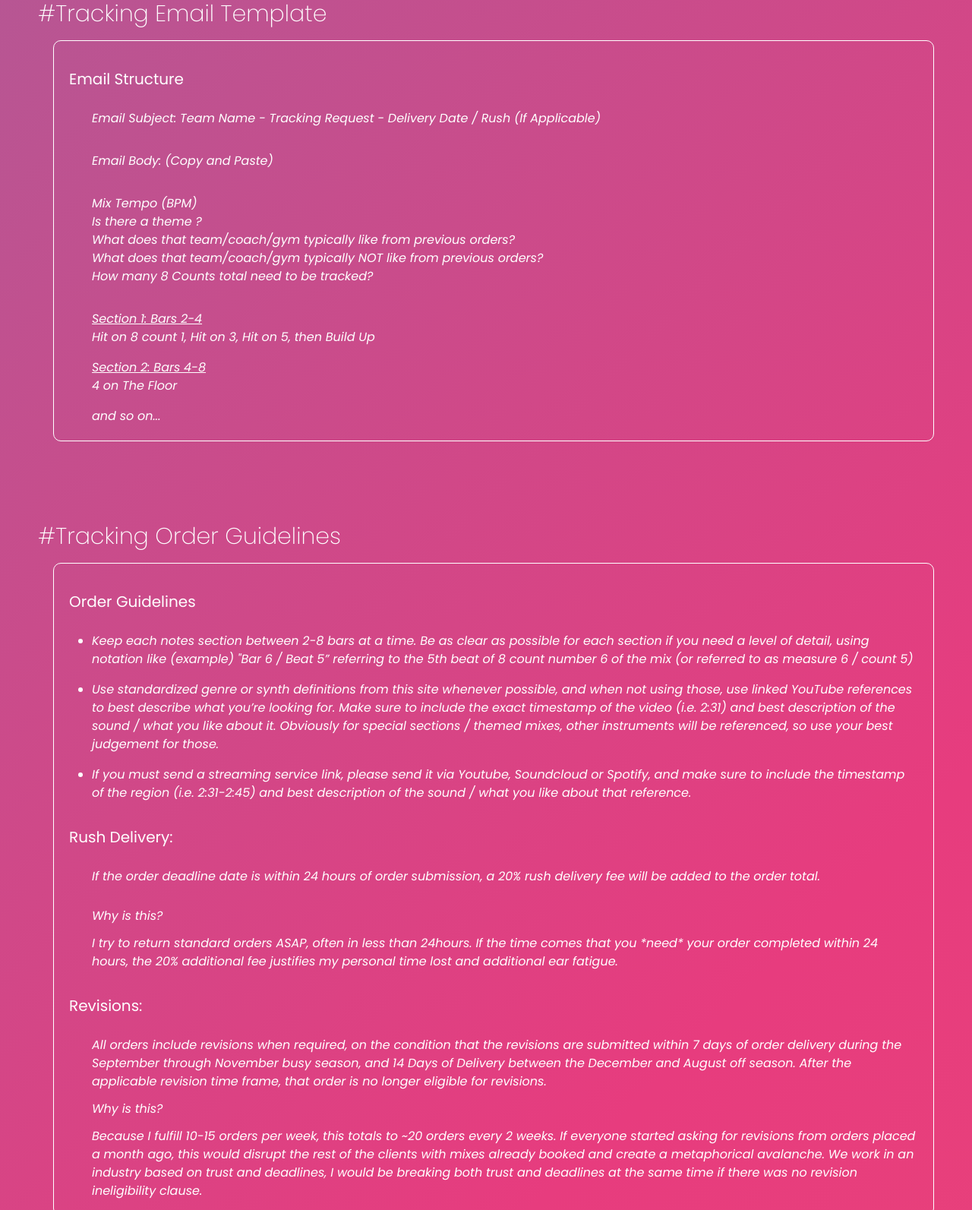
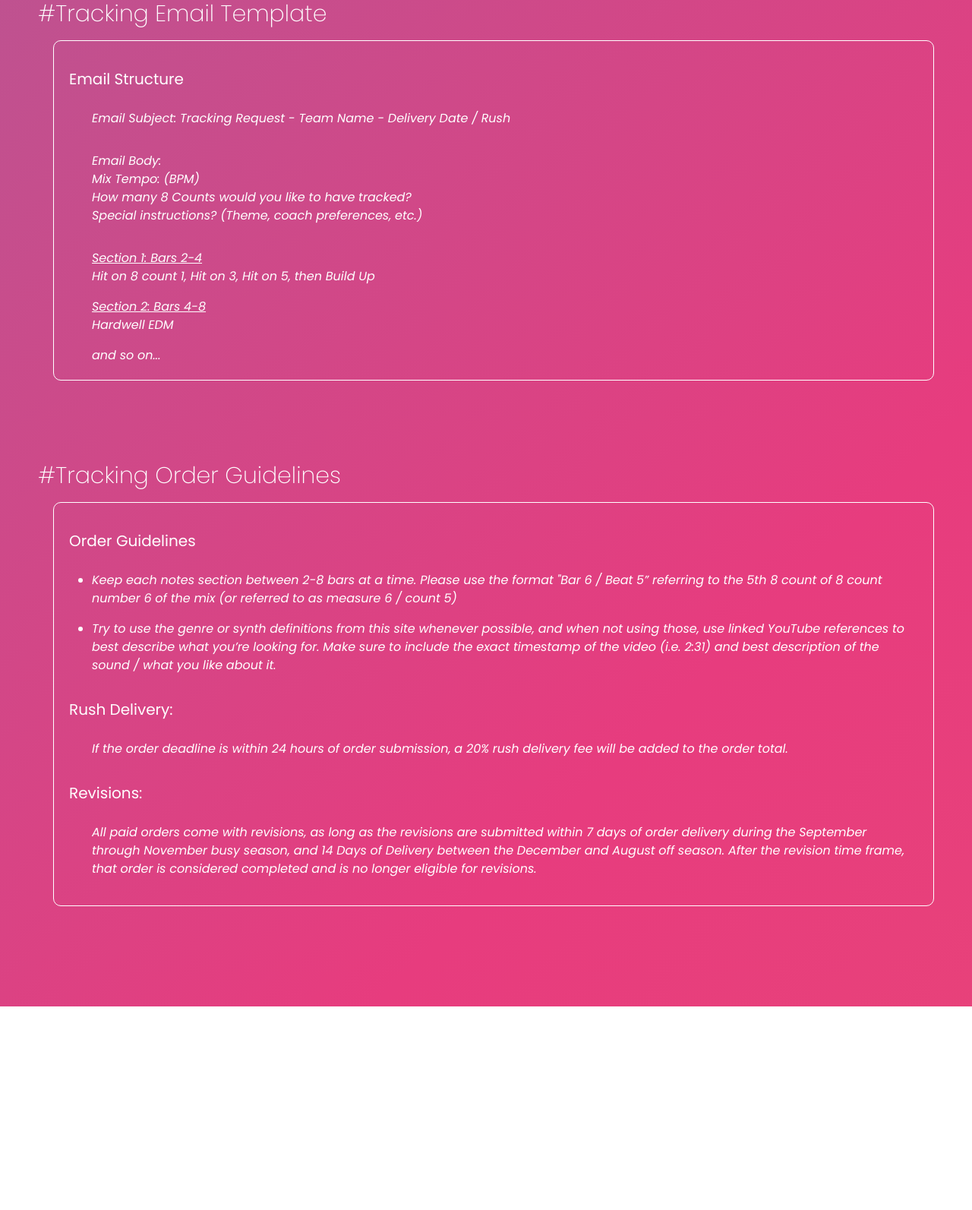
Before and after one commit to ajdemarco95/CheerMusicDictionary, a plain HTML site: page index.html in a window 1280 px wide. Shown: the part 4027-5620 px from the top of the page at 76% size. After the commit the page ends 5352 px from the top, so only its background shows below. Drawn offline with Linux system fonts and the light colour scheme.

Commit message:
updated 2025

```diff
--- a/index.html
+++ b/index.html
@@ -357,15 +357,12 @@
                     <h3>Email Structure</h3>
                 </div>
                 <div class="card-description">
-                    <p>Email Subject: Team Name - Tracking Request - Delivery Date / Rush (If Applicable)</p>
+                    <p>Email Subject: Tracking Request - Team Name - Delivery Date / Rush</p>
                     </br></br>
-                    <p>Email Body: (Copy and Paste)</p>
-                    </br></br>
-                    <p>Mix Tempo (BPM)</p>
-                    <p>Is there a theme ?</p>
-                    <p>What does that team/coach/gym typically like from previous orders?</p>
-                    <p>What does that team/coach/gym typically NOT like from previous orders?</p>
-                    <p>How many 8 Counts total need to be tracked?</p>
+                    <p>Email Body: </p>
+                    <p>Mix Tempo: (BPM)</p>
+                    <p>How many 8 Counts would you like to have tracked?</p>
+                    <p>Special instructions? (Theme, coach preferences, etc.)</p>
                     <br><br>
                     <span class="underline">
                         <p>Section 1: Bars 2-4</p>
@@ -375,7 +372,7 @@
                     <span class="underline">
                         <p>Section 2: Bars 4-8</p>
                     </span>
-                    <p>4 on The Floor</p>
+                    <p>Hardwell EDM</p>
                     <br>
                     <p>and so on...</p>
                 </div>
@@ -393,33 +390,20 @@
                 <div class="card-description">
                     <ul>
                         <li>
-                            <p>Keep each notes section between 2-8 bars at a time. Be as clear as possible for
-                                each section if you need a level of detail, using notation like (example)
-                                "Bar 6 / Beat 5” referring to the 5th beat of 8 count number 6 of the mix (or referred
+                            <p>Keep each notes section between 2-8 bars at a time. Please use the format "Bar 6 / Beat 5” referring to the 5th 8 count of 8 count number 6 of the mix (or referred
                                 to as
                                 measure 6 / count 5)
                             </p>
                         </li>
                         <br>
                         <li>
-                            <p>Use standardized genre or synth definitions from this site whenever
+                            <p>Try to use the genre or synth definitions from this site whenever
                                 possible, and when not using
                                 those, use linked YouTube references to best describe what you’re looking for. Make sure
                                 to
                                 include the exact timestamp of the video (i.e. 2:31) and best description of the sound /
                                 what
-                                you like about it. Obviously for special sections / themed mixes, other instruments will
-                                be
-                                referenced, so use your best judgement for those.
-                            </p>
-                        </li>
-                        <br>
-                        <li>
-                            <p>If you must send a streaming service link, please send it via Youtube, Soundcloud or
-                                Spotify, and make sure to include
-                                the timestamp of the region (i.e. 2:31-2:45) and best description of the sound / what
-                                you like
-                                about that reference.
+                                you like about it.
                             </p>
                         </li>
                         <br>
@@ -429,34 +413,19 @@
                     <h3>Rush Delivery:</h3>
                 </div>
                 <div class="card-description">
-                    <p> If the order deadline date is within 24 hours of order submission, a 20% rush delivery fee will
+                    <p> If the order deadline is within 24 hours of order submission, a 20% rush delivery fee will
                         be
-                        added to the order total.</p> <br><br>
-                    <h3>Why is this?</h3>
-                    <br>
-                    <p>I try to return standard orders ASAP, often in less than 24hours. If the time comes that you
-                        *need* your order completed within 24 hours, the 20% additional fee justifies my personal time
-                        lost and additional ear fatigue. </p>
-                    </span>
-                </div><br>
+                        added to the order total.</p> <br>
+                </div>
                 <div class="card-title">
                     <h3>Revisions:</h3>
                 </div>
                 <div class="card-description">
-                    <p>All orders include revisions when required, on the condition that the revisions are submitted
+                    <p>All paid orders come with revisions, as long as the revisions are submitted
                         within 7 days of order delivery during the September through November busy season, and 14 Days
-                        of Delivery between the December and August off season. After the applicable revision time
-                        frame, that order is no longer eligible for revisions.</p>
+                        of Delivery between the December and August off season. After the revision time
+                        frame, that order is considered completed and is no longer eligible for revisions.</p>
                     <br>
-                    <h3>Why is this?</h3>
-                    <br>
-                    <p>Because I fulfill 10-15 orders per week, this totals to ~20 orders every 2 weeks. If everyone
-                        started asking for revisions from orders placed a month ago, this would disrupt the rest of
-                        the clients with mixes already booked and create a metaphorical avalanche. We work in an
-                        industry based on trust and deadlines, I would be breaking both trust and deadlines at the same
-                        time
-                        if there was no revision ineligibility clause.
-                    </p>
                 </div>
             </div>
         </div>
```
